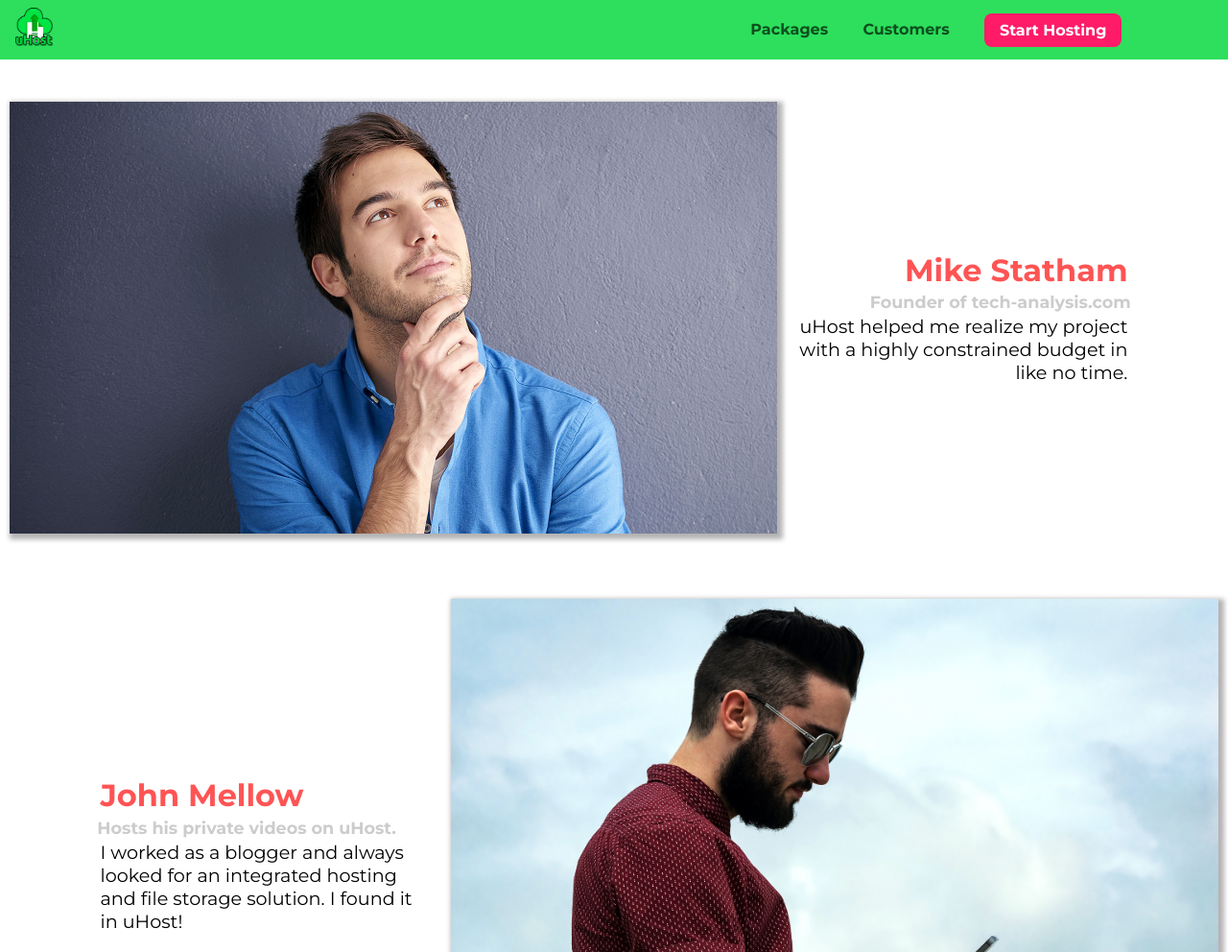
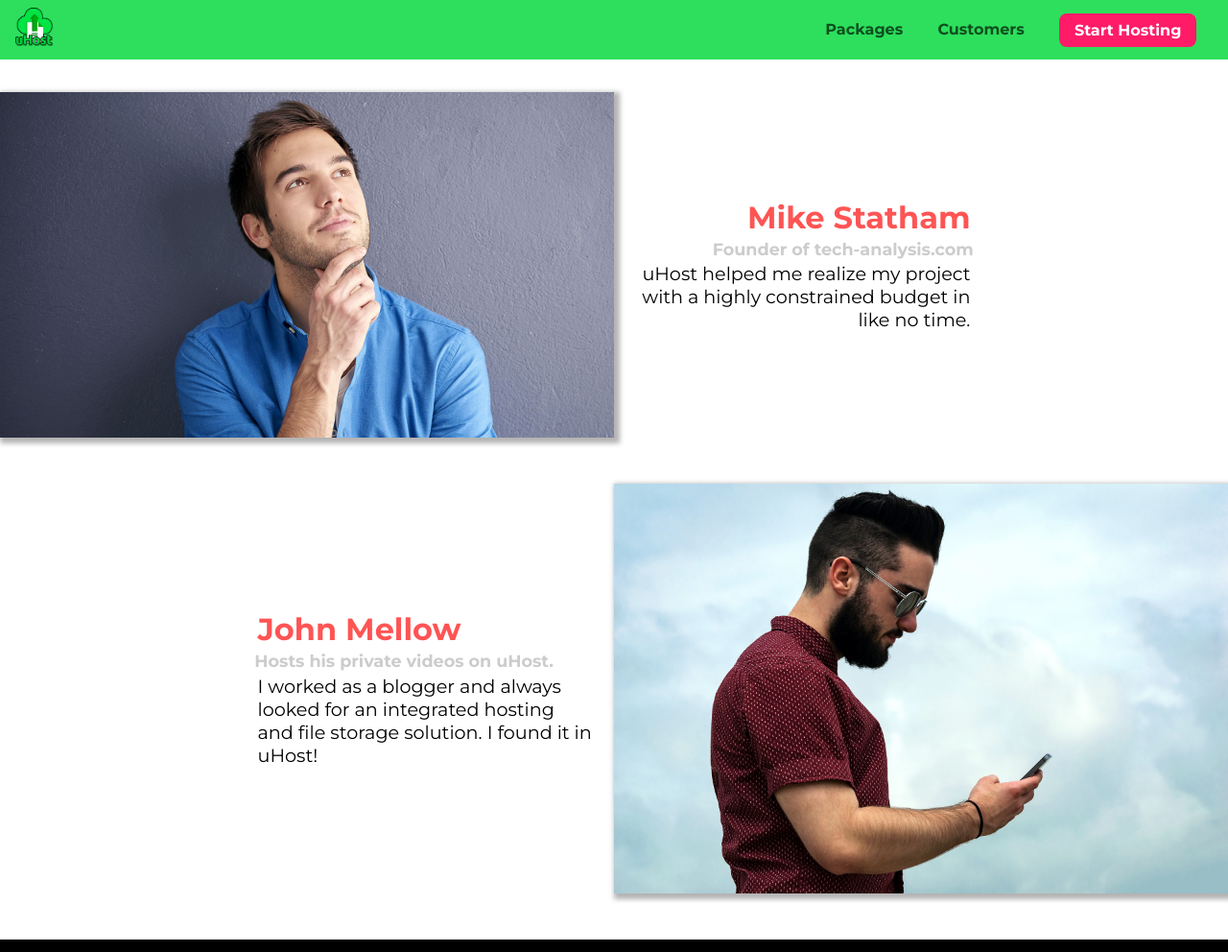
Before and after one commit to HuangLingxiaoCN/Virtual-hosting-website, a plain HTML site: page customers/index.html in a window 1280 px wide. Shown: the top 992 px of the page at 96% size. Drawn offline with Linux system fonts and the light colour scheme.

Commit message:
create responsive design for customer and package pages

```diff
--- a/customers/customers.css
+++ b/customers/customers.css
@@ -1,23 +1,19 @@
 .testimonial {
   font-size: 1.2rem;
-  margin: 3rem 0;
-  padding: 10px;
 }
 
-.testimonial__list {
+/* .testimonial__list {
   width: 80%;
   margin: auto;
-}
+} */
 
 .testimonial:first-of-type {
   margin-top: 6rem;
 }
 
 .testimonial__image-container {
-  width: 65%;
-  max-width: 800px;
-  display: inline-block;
-  vertical-align: middle;
+  width: 100%;
+  max-width: 40rem;
   box-shadow: 3px 3px 5px 3px rgba(9, 0, 0, 0.3);
 }
 
@@ -29,9 +25,6 @@
 .testimonial__info {
   text-align: right;
   padding: 0.9rem;
-  display: inline-block;
-  vertical-align: middle;
-  width: 30%;
 }
 
 #customer-2.testimonial {
@@ -67,3 +60,22 @@
 .testimonial__text {
   margin: 0.2rem;
 }
+
+@media (min-width: 40rem) {
+  .testimonial {
+    margin: 3rem auto;
+    max-width: 1500px;
+  }
+
+  .testimonial__image-container {
+    display: inline-block;
+    vertical-align: middle;
+    width: 66%;
+  }
+
+  .testimonial__info {
+    display: inline-block;
+    vertical-align: middle;
+    width: 30%;
+  }
+}
--- a/main.css
+++ b/main.css
@@ -17,7 +17,7 @@
   font-size: 2rem;
 }
 
-@media (min-width: 40rem) {
+@media (min-width: 40rem) and (min-height: 60rem) {
   #product-overview {
     height: 45vh;
   }
--- a/packages/packages.css
+++ b/packages/packages.css
@@ -88,3 +88,20 @@ main {
   padding: 1rem;
   border: 1px solid black;
 }
+
+@media (min-width: 40rem) {
+  main {
+    margin: 3rem auto;
+    max-width: 1500px;
+  }
+}
+
+@media (min-width: 1500px) {
+  .package-plan {
+    border-left: 5px solid black;
+  }
+
+  .free {
+    border-right: 5px solid black;
+  }
+}
--- a/shared.css
+++ b/shared.css
@@ -83,7 +83,7 @@ body {
 .main-nav {
   display: none;
   text-align: right;
-  width: calc(100% - 122px);
+  width: calc(100% - 44px);
   vertical-align: middle;
 }
 
```
